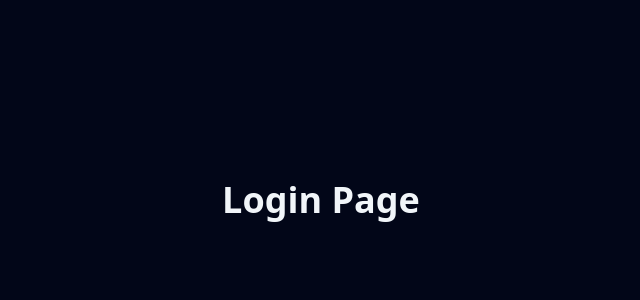
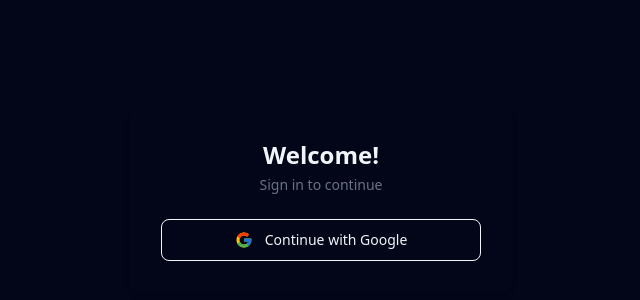
Before and after one commit to supersver/Lumous-AI, a React (Vite) app: page /login in a window 1280 px wide. Shown: the part 200-500 px from the top of the page, without its empty margins (319-959 px from the left). Built offline with nearby package versions, Linux system fonts and the light colour scheme; no server answers.

Commit message:
feat: add Firebase configuration and implement Google sign-in functionality on Login page

```diff
--- a/src/config/index.ts
+++ b/src/config/index.ts
@@ -1 +1,11 @@
 export const API_URL = import.meta.env.VITE_API_URL as string;
+export const FIREBASE_API_KEY = import.meta.env.VITE_FIREBASE_API_KEY as string;
+export const FIREBASE_AUTH_DOMAIN = import.meta.env
+  .VITE_FIREBASE_AUTH_DOMAIN as string;
+export const FIREBASE_PROJECT_ID = import.meta.env
+  .VITE_FIREBASE_PROJECT_ID as string;
+export const FIREBASE_STORAGE_BUCKET = import.meta.env
+  .VITE_FIREBASE_STORAGE_BUCKET as string;
+export const FIREBASE_MESSAGING_SENDER_ID = import.meta.env
+  .VITE_FIREBASE_MESSAGING_SENDER_ID as string;
+export const FIREBASE_APP_ID = import.meta.env.VITE_FIREBASE_APP_ID as string;
--- a/src/lib/firebase.ts
+++ b/src/lib/firebase.ts
@@ -1,14 +1,22 @@
+import {
+  FIREBASE_API_KEY,
+  FIREBASE_APP_ID,
+  FIREBASE_AUTH_DOMAIN,
+  FIREBASE_MESSAGING_SENDER_ID,
+  FIREBASE_PROJECT_ID,
+  FIREBASE_STORAGE_BUCKET,
+} from "@/config";
 import { initializeApp } from "firebase/app";
 import { getAuth } from "firebase/auth";
 import { getFirestore } from "firebase/firestore";
 
 const firebaseConfig = {
-  apiKey: import.meta.env.VITE_FIREBASE_API_KEY ?? "",
-  authDomain: import.meta.env.VITE_FIREBASE_AUTH_DOMAIN ?? "",
-  projectId: import.meta.env.VITE_FIREBASE_PROJECT_ID ?? "",
-  storageBucket: import.meta.env.VITE_FIREBASE_STORAGE_BUCKET ?? "",
-  messagingSenderId: import.meta.env.VITE_FIREBASE_MESSAGING_SENDER_ID ?? "",
-  appId: import.meta.env.VITE_FIREBASE_APP_ID ?? "",
+  apiKey: FIREBASE_API_KEY,
+  authDomain: FIREBASE_AUTH_DOMAIN,
+  projectId: FIREBASE_PROJECT_ID,
+  storageBucket: FIREBASE_STORAGE_BUCKET,
+  messagingSenderId: FIREBASE_MESSAGING_SENDER_ID,
+  appId: FIREBASE_APP_ID,
 };
 
 const app = initializeApp(firebaseConfig);
--- a/src/pages/auth/routes/Login.tsx
+++ b/src/pages/auth/routes/Login.tsx
@@ -1,7 +1,69 @@
+import { useState } from "react";
+import { signInWithPopup, GoogleAuthProvider } from "firebase/auth";
+import { auth } from "@/lib/firebase";
+import { useNavigate } from "react-router-dom";
+
+const googleProvider = new GoogleAuthProvider();
+
 export default function Login() {
+  const navigate = useNavigate();
+  const [error, setError] = useState<string | null>(null);
+  const [loading, setLoading] = useState(false);
+
+  const handleGoogleLogin = async () => {
+    setLoading(true);
+    setError(null);
+    try {
+      await signInWithPopup(auth, googleProvider);
+      navigate("/dashboard");
+    } catch (err: unknown) {
+      if (err instanceof Error) {
+        setError(err.message);
+      } else {
+        setError("Google sign-in failed. Please try again.");
+      }
+    } finally {
+      setLoading(false);
+    }
+  };
+
   return (
     <div className="flex h-screen items-center justify-center">
-      <h1 className="text-4xl font-bold">Login Page</h1>
+      <div className="w-full max-w-sm rounded-xl shadow-md p-8 flex flex-col gap-6">
+        <div className="text-center">
+          <h1 className="text-2xl font-bold">Welcome!</h1>
+          <p className="text-sm text-gray-500 mt-1">Sign in to continue</p>
+        </div>
+
+        {error && <p className="text-sm text-red-500 text-center">{error}</p>}
+
+        <button
+          onClick={handleGoogleLogin}
+          disabled={loading}
+          className="flex items-center justify-center gap-3 w-full border rounded-lg px-4 py-2.5 text-sm font-medium hover:bg-gray-50 transition disabled:opacity-50"
+        >
+          {/* Google SVG icon */}
+          <svg width="18" height="18" viewBox="0 0 48 48">
+            <path
+              fill="#FFC107"
+              d="M43.6 20H24v8h11.3C33.6 33.1 29.3 36 24 36c-6.6 0-12-5.4-12-12s5.4-12 12-12c3 0 5.8 1.1 7.9 3l5.7-5.7C34.1 6.5 29.3 4 24 4 12.9 4 4 12.9 4 24s8.9 20 20 20c11 0 19.6-8 19.6-20 0-1.3-.1-2.7-.4-4z"
+            />
+            <path
+              fill="#FF3D00"
+              d="M6.3 14.7l6.6 4.8C14.6 15.1 18.9 12 24 12c3 0 5.8 1.1 7.9 3l5.7-5.7C34.1 6.5 29.3 4 24 4 16.3 4 9.7 8.3 6.3 14.7z"
+            />
+            <path
+              fill="#4CAF50"
+              d="M24 44c5.2 0 9.9-1.9 13.5-5l-6.2-5.2C29.4 35.6 26.8 36 24 36c-5.2 0-9.6-2.9-11.3-7.1l-6.5 5C9.5 39.6 16.2 44 24 44z"
+            />
+            <path
+              fill="#1976D2"
+              d="M43.6 20H24v8h11.3c-.9 2.4-2.5 4.4-4.6 5.8l6.2 5.2C40.8 35.4 44 30.1 44 24c0-1.3-.1-2.7-.4-4z"
+            />
+          </svg>
+          {loading ? "Signing in..." : "Continue with Google"}
+        </button>
+      </div>
     </div>
   );
 }
```
